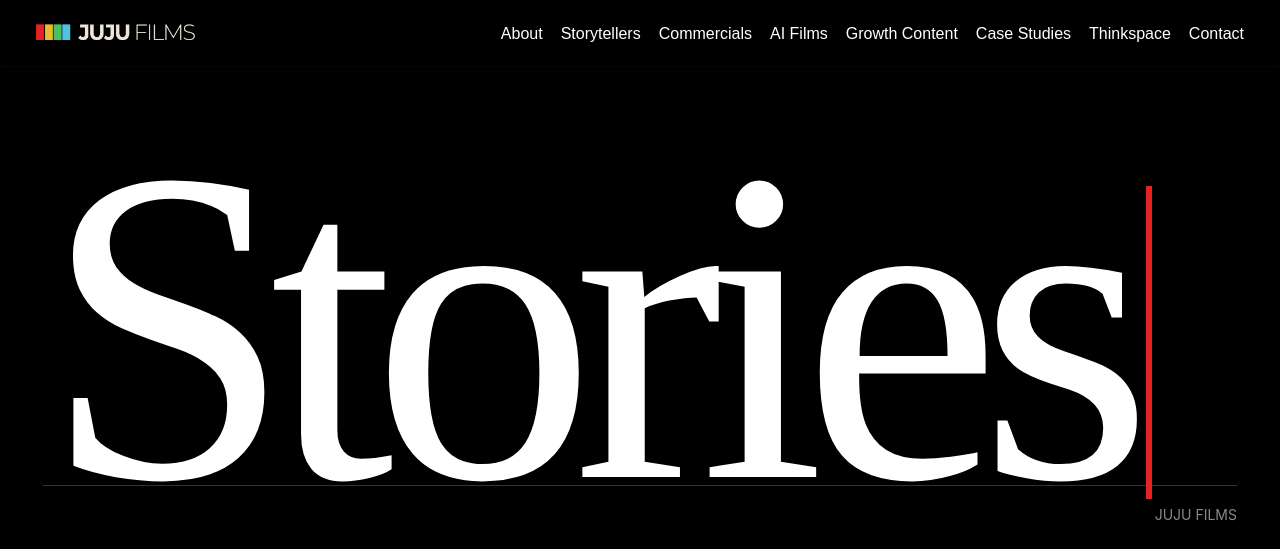
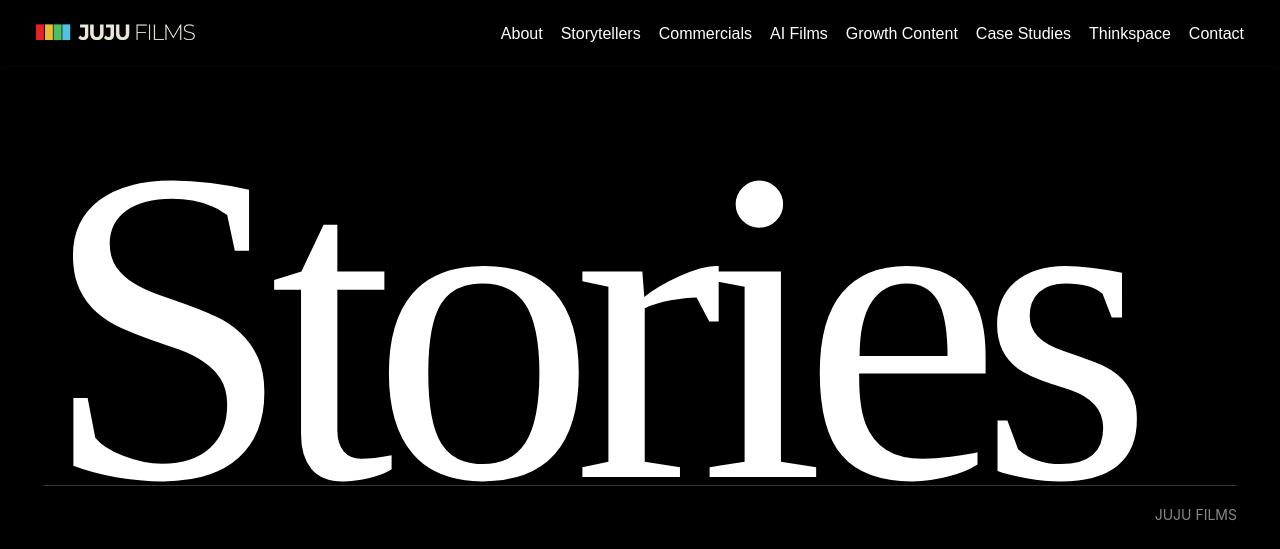
Before and after one commit to ravi-scvpl/JUJU-Films, a Next.js app: page /blog in a window 1280 px wide. Shown: the top 549 px of the page. Built offline with nearby package versions, Linux system fonts and the light colour scheme; no server answers; the database is empty.

Commit message:
fix: disable global loading suspense shell to pre-render full page HTML and SEO schema tags for crawlers

```diff
--- a/src/contexts/AuthContext.jsx
+++ b/src/contexts/AuthContext.jsx
@@ -1,6 +1,3 @@
-"use client";
-
-
 "use client";
 
 import React, { createContext, useContext, useState, useEffect } from 'react';
@@ -55,7 +52,7 @@
 
     return (
         <AuthContext.Provider value={value}>
-            {!loading && children}
+            {children}
         </AuthContext.Provider>
     );
 };
```
Also changed, not shown: src/app/(public)/_loading.js (renamed from src/app/(public)/loading.js).
